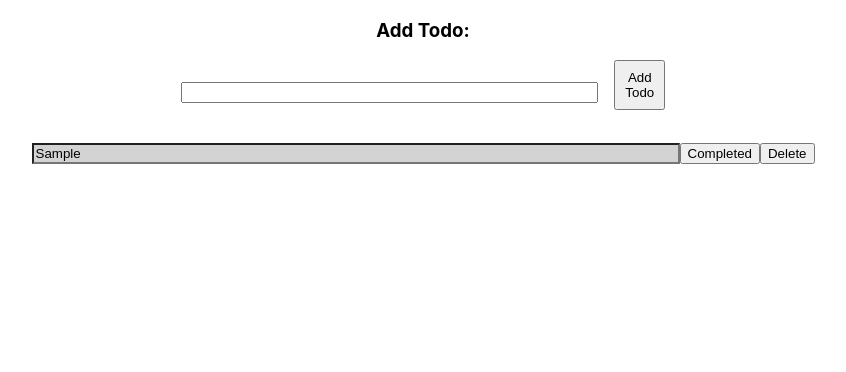
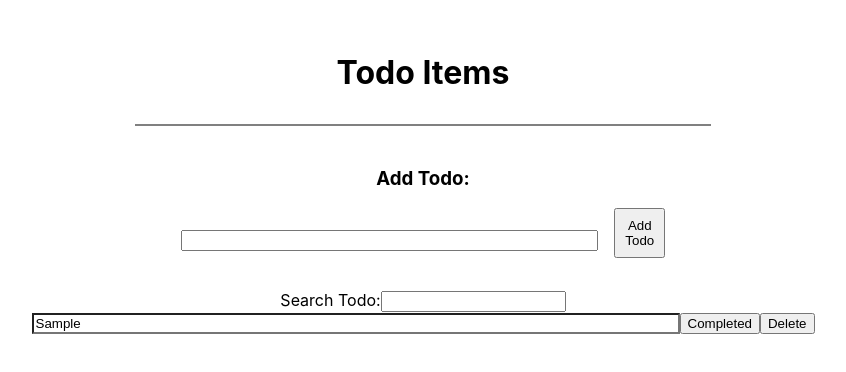
Before and after one commit to davidgazaryan/codespaces-react, a React (Vite) app: page / in a window 1280 px wide. Both pictures are taken after typing "Sample" into the empty fields and a click on the button "Add Todo". Shown: the top 372 px of the page, without its empty margins (217-1063 px from the left). Built offline with nearby package versions, Linux system fonts and the light colour scheme.

Commit message:
add filter

```diff
--- a/src/components/TodoItem.jsx
+++ b/src/components/TodoItem.jsx
@@ -5,7 +5,7 @@ const TodoItem = ({todos, onCompleted, onDelete, completed}) => {
 
     return (
             <div className='todoItem' style={{width:""}}>
-                <input style={{width:"50%", backgroundColor:completed ? "green" : "lightgrey" }} type='text' id='todo' name='todo' readOnly value={todos}
+                <input style={{width:"50%", backgroundColor:completed ? "green" : "white" }} type='text' id='todo' name='todo' readOnly value={todos}
                 />
                 <button onClick={onCompleted}>Completed</button>
                 <button onClick={onDelete}>Delete</button>
--- a/src/components/TodoLayout.jsx
+++ b/src/components/TodoLayout.jsx
@@ -7,6 +7,7 @@ export const TodoLayout = () => {
     const [newTodo,setNewTodo] = useState('');
     const [todos,setTodos] = useState([]);
     const [complete,setComplete] = useState(false);
+    const [searchQuery, setSearchQuery] = useState('');
 
     console.log("new todo:",newTodo);
 
@@ -19,16 +20,27 @@ export const TodoLayout = () => {
         setComplete(prev => !prev);
     }
     const deleteTodo = (index) => {
-        setTodos(todos.filter((value,i) => value != todos[index]));
+        setTodos(todos.filter((value,_) => value != todos[index]));
     }
 
     return (
         <div className="TodoLayout">
+            <div style={{display:"flex", justifyContent:"center"}}>
+                <h1 style={{borderBottom:"2px solid",width:"40%",padding:"2rem", borderColor:"grey"}}>Todo Items</h1>
+
+            </div>
             <div style={{display:"flex", flexDirection:"", textAlign:"center",justifyContent:"center"}}>
                 <AddTodo newTodo={setNewTodo} addTodo={addTodo} val={newTodo}/>
             </div>
             <div style={{display:"grid",paddingTop:"2rem", maxWidth:"5000px"}}>
-                {todos.map((todo,index) => (
+                {todos.length> 0 && (
+                    <label>
+                        Search Todo:
+                            <input onChange={(e) => setSearchQuery(e.target.value)} type='text'/>
+                    </label>
+                                )}
+                {todos.filter(value => value.includes(searchQuery.toLowerCase()))
+                .map((todo,index) => (
                         <TodoItem key={index} todos={todo} onCompleted={completeTodo} onDelete={() => deleteTodo(index)} completed={complete}/>
                 ))}
 
```
